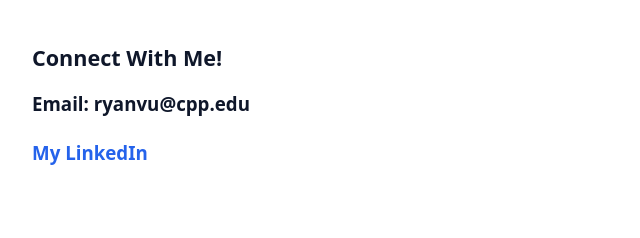
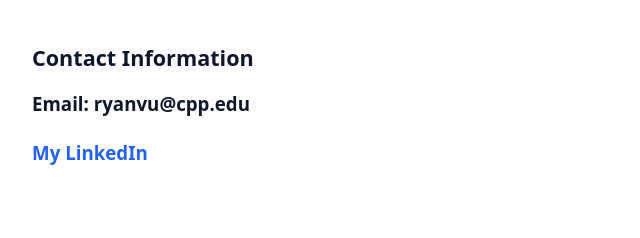
Before and after one commit to RyanVu612/RyanVu612.github.io, a plain HTML site: page index.html in a window 1280 px wide. Shown: the part 1270-1508 px from the top of the page, 118-758 px from the left. Drawn offline with Linux system fonts and the light colour scheme.

Commit message:
update contact section

```diff
--- a/index.html
+++ b/index.html
@@ -200,7 +200,7 @@
 
     <!-- ====== Contact ====== -->
     <section id="contact" aria-labelledby="contact-heading">
-      <h2 id="contact-heading">Connect With Me!</h2>
+      <h2 id="contact-heading">Contact Information</h2>
       <p>
         <h3> Email: ryanvu@cpp.edu</h3>
       </p>
```
